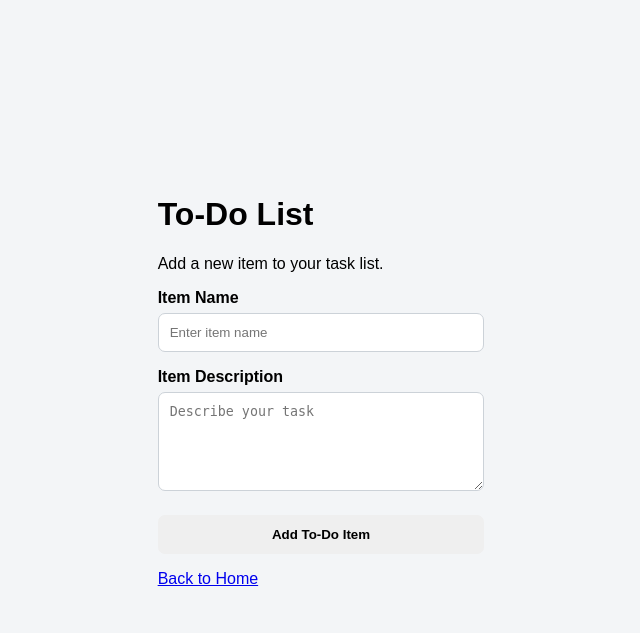
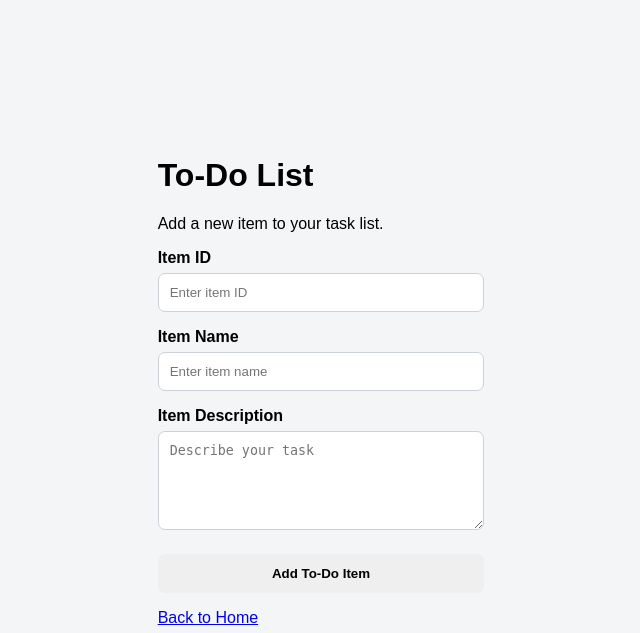
Before and after one commit to tanishk162del-create/Git_and_GitHub_Tanishk_Singh, a Flask app: page /todo in a window 1280 px wide. Shown: the top 633 px of the page, without its empty margins (319-959 px from the left). Run offline with Flask 3, Linux system fonts and the light colour scheme.

Commit message:
Add Item ID field to To-Do form

```diff
--- a/templates/todo.html
+++ b/templates/todo.html
@@ -16,6 +16,14 @@
         {% endif %}
 
         <form action="{{ url_for('submit_todo_item') }}" method="POST">
+            <label for="itemId">Item ID</label>
+            <input
+                type="number"
+                id="itemId"
+                name="itemId"
+                placeholder="Enter item ID"
+                required
+            >
             <label for="itemName">Item Name</label>
             <input
                 type="text"
```
